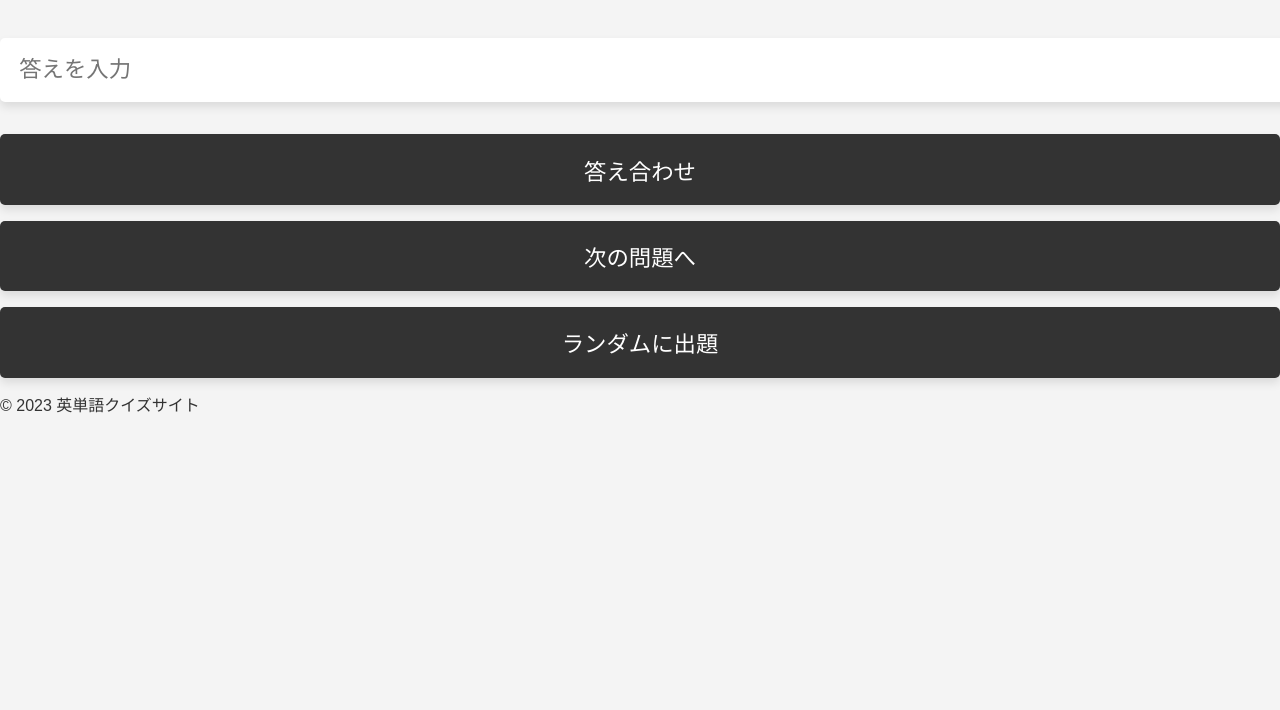
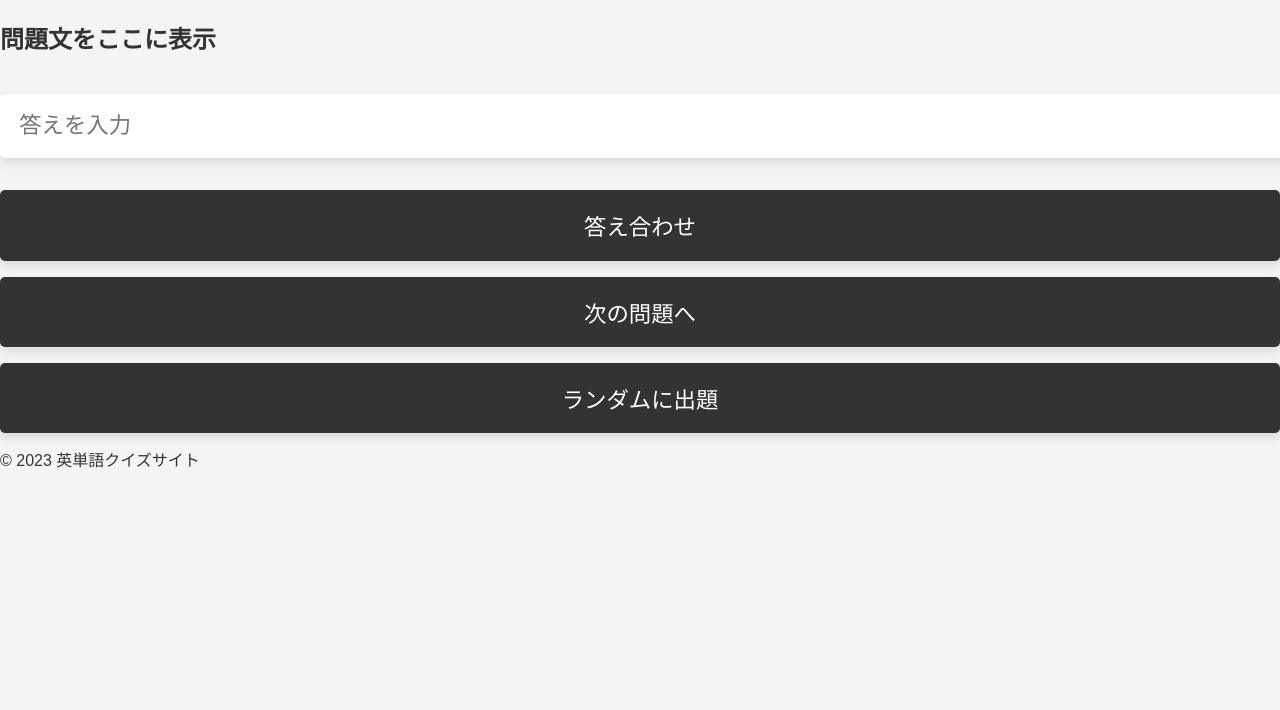
Before and after one commit to nyasabi/English, a plain HTML site: page index.html in a window 1280 px wide. Shown: the part 90-800 px from the top of the page. Drawn offline with Linux system fonts and the light colour scheme.

Commit message:
Update index.html

```diff
--- a/index.html
+++ b/index.html
@@ -12,7 +12,7 @@
 	</header>
 	<main>
 		<section class="quiz-section">
-			<h2 class="quiz-question"></h2>
+			<h2 class="quiz-question">問題文をここに表示</h2>
 			<div class="quiz-answer-container">
 				<input type="text" class="quiz-answer" placeholder="答えを入力">
 				<button class="quiz-check-button" onclick="checkAnswer()">答え合わせ</button>
```
